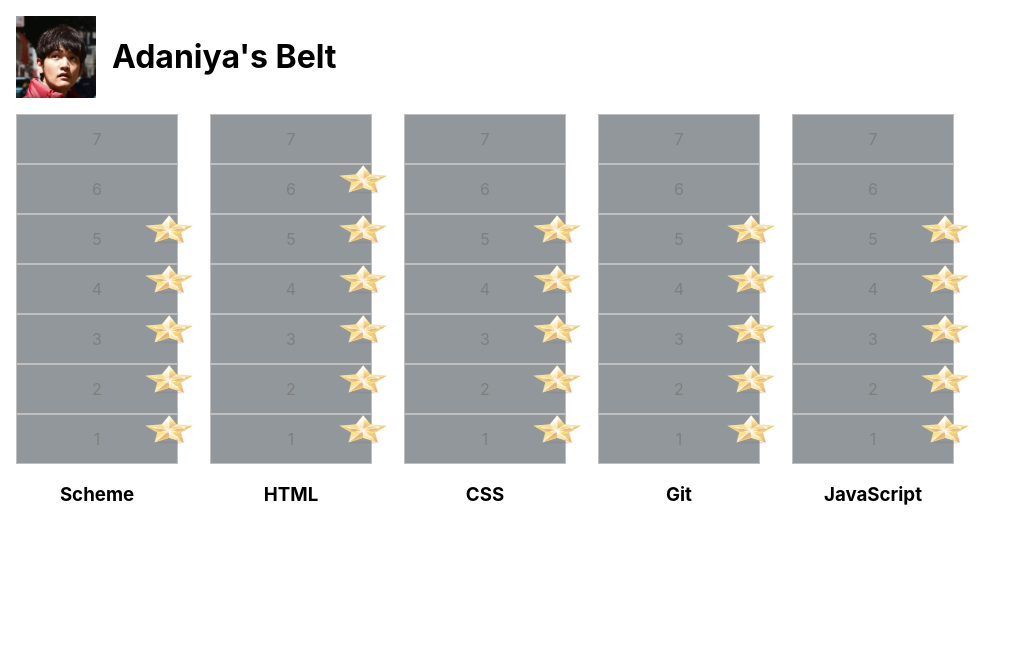
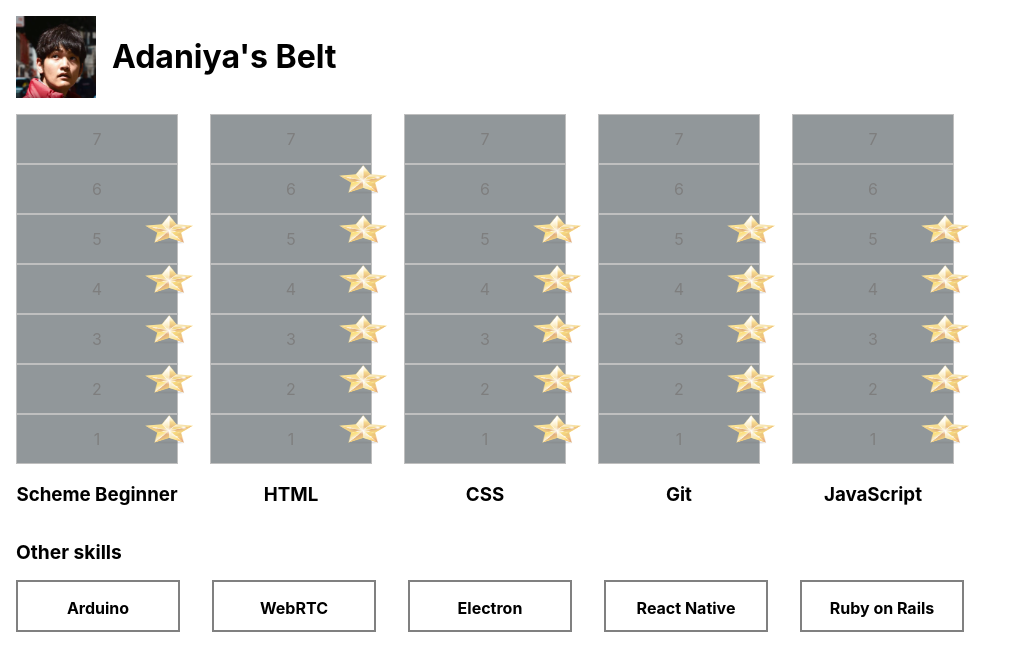
Before and after one commit to tigerscave/scheme-dojo-band-demo, a React app: page /#/ada-belt in a window 1280 px wide. Shown: the top 670 px of the page, without its empty margins (0-1016 px from the left). Built offline with nearby package versions, Linux system fonts and the light colour scheme.

Commit message:
feat: add other skill blocks

```diff
--- a/src/App.js
+++ b/src/App.js
@@ -11,11 +11,7 @@ import LevelOnePage from "./pages/level-one";
 function App() {
   return (
     <Router>
-      <Route
-        path="/"
-        exact
-        component={TopPage}
-      />
+      <Route path="/" exact component={TopPage} />
       <Route path="/belt-guide" component={BeltGuidePage} />
       <Route path="/zigen-belt" component={ZigenBeltPage} />
       <Route path="/ada-belt" component={AdaBeltPage} />
--- a/src/components/cell.js
+++ b/src/components/cell.js
@@ -1,7 +1,7 @@
 import React, { useState } from "react";
 import { bandColors } from "../statics/colors";
 import CellModal from "./cell-modal";
-import starImg from "../assets/images/star.png"
+import starImg from "../assets/images/star.png";
 
 const Cell = ({ data, isPassed, isGuide }) => {
   const [isModalShown, toggleModal] = useState(false);
--- /dev/null
+++ b/src/components/skill-blocks.js
@@ -0,0 +1,35 @@
+import React from "react";
+
+const SkillBlocks = ({ skills }) => (
+  <div>
+    <h3>Other skills</h3>
+    <div className="skill-container">
+      {skills.map((skillName, i) => (
+        <div className="skill-content">
+          <p>{skillName}</p>
+        </div>
+      ))}
+    </div>
+    <style jsx>{`
+      h3 {
+        margin: 1rem 1rem;
+        font-size: 1.2rem;
+      }
+      .skill-container {
+        display: flex;
+      }
+      .skill-content {
+        border: 2px solid gray;
+        width: 10rem;
+        height: 3rem;
+        margin: 0 1rem;
+        text-align: center;
+      }
+      p {
+        font-weight: bold;
+      }
+    `}</style>
+  </div>
+);
+
+export default SkillBlocks;
--- a/src/pages/ada-belt.js
+++ b/src/pages/ada-belt.js
@@ -1,8 +1,9 @@
 import React from "react";
 import programmingClassification from "../statics/programmingClassification";
 import Levels from "../components/levels";
-import { ada } from "../statics/userScores";
+import { ada, adaSkills } from "../statics/userScores";
 import adaImg from "../assets/images/ada.jpg";
+import SkillBlocks from "../components/skill-blocks";
 
 const AdaBeltPage = () => {
   return (
@@ -15,6 +16,9 @@ const AdaBeltPage = () => {
         {programmingClassification.map((d, i) => (
           <Levels data={d} key={i} user={ada} />
         ))}
+      </div>
+      <div>
+        <SkillBlocks skills={adaSkills} />
       </div>
       <style jsx="true">{`
         div.profile {
--- a/src/pages/belt-guide.js
+++ b/src/pages/belt-guide.js
@@ -8,7 +8,7 @@ const BeltGuidePage = () => {
       <h1>Scheme Dojo Programming Belt Guides</h1>
       <div className="content">
         {programmingClassification.map((d, i) => (
-          <Levels data={d} key={i} isGuide={true}/>
+          <Levels data={d} key={i} isGuide={true} />
         ))}
       </div>
       <style jsx="true">{`
--- a/src/pages/rah-belt.js
+++ b/src/pages/rah-belt.js
@@ -1,8 +1,9 @@
 import React from "react";
 import programmingClassification from "../statics/programmingClassification";
 import Levels from "../components/levels";
-import { rah } from "../statics/userScores";
+import { rah, rahSkills } from "../statics/userScores";
 import rahImg from "../assets/images/rah.jpg";
+import SkillBlocks from "../components/skill-blocks";
 
 const RahBeltPage = () => {
   return (
@@ -15,6 +16,9 @@ const RahBeltPage = () => {
         {programmingClassification.map((d, i) => (
           <Levels data={d} key={i} user={rah} />
         ))}
+      </div>
+      <div>
+        <SkillBlocks skills={rahSkills} />
       </div>
       <style jsx="true">{`
         div.profile {
--- a/src/pages/zigen-belt.js
+++ b/src/pages/zigen-belt.js
@@ -1,8 +1,9 @@
 import React from "react";
 import programmingClassification from "../statics/programmingClassification";
 import Levels from "../components/levels";
-import { zigen } from "../statics/userScores";
+import { zigen, zigenSkills } from "../statics/userScores";
 import zigenImg from "../assets/images/zigen.jpg";
+import SkillBlocks from "../components/skill-blocks";
 
 const ZigenBeltPage = () => {
   return (
@@ -15,6 +16,9 @@ const ZigenBeltPage = () => {
         {programmingClassification.map((d, i) => (
           <Levels data={d} key={i} user={zigen} />
         ))}
+      </div>
+      <div>
+        <SkillBlocks skills={zigenSkills} />
       </div>
       <style jsx>{`
         div.profile {
--- a/src/statics/programmingClassification.js
+++ b/src/statics/programmingClassification.js
@@ -1,5 +1,5 @@
 const schemeClassification = {
-  name: "Scheme",
+  name: "Scheme Beginner",
   levels: [
     {
       level: 1,
@@ -184,5 +184,5 @@ export default [
   htmlClassification,
   cssClassification,
   gitClassification,
-  javaScriptClassification,
+  javaScriptClassification
 ];
--- a/src/statics/userScores.js
+++ b/src/statics/userScores.js
@@ -1,41 +1,71 @@
 const ada = {
-  Scheme: 5,
+  "Scheme Beginner": 5,
   HTML: 6,
   CSS: 5,
   JavaScript: 5,
   Git: 5
 };
 
+const adaSkills = [
+  "Arduino",
+  "WebRTC",
+  "Electron",
+  "React Native",
+  "Ruby on Rails"
+];
+
 const rah = {
-  Scheme: 3,
+  "Scheme Beginner": 3,
   HTML: 4,
   CSS: 5,
   JavaScript: 3,
   Git: 3
 };
 
+const rahSkills = ["Electron", "Ruby on Rails", "React Native"];
+
 const zigen = {
-  Scheme: 7,
+  "Scheme Beginner": 7,
   HTML: 7,
   CSS: 7,
   JavaScript: 7,
   Git: 7
 };
 
+const zigenSkills = [
+  "Swift",
+  "Scala",
+  "Elixer",
+  "WebRTC",
+  "Arduino",
+  "React Native",
+  "Ruby on Rails",
+  "Go"
+];
+
 const mamadou = {
-  Scheme: 0,
+  "Scheme Beginner": 0,
   HTML: 0,
   CSS: 0,
   Git: 0,
-  JavaScript: 0,
+  JavaScript: 0
 };
 
 const levelOne = {
-  Scheme: 1,
+  "Scheme Beginner": 1,
   HTML: 1,
   CSS: 1,
   Git: 1,
-  JavaScript: 1,
+  JavaScript: 1
 };
 
-export { ada, rah, zigen, mamadou, levelOne };
+export {
+  ada,
+  rah,
+  zigen,
+  mamadou,
+  levelOne,
+  adaSkills,
+  rahSkills,
+  zigenSkills
+};
```
Also changed, not shown: service-worker.js (+11 -9 lines), src/components/levels.js (+6 -1 lines), src/pages/level-one.js (line endings or trailing spaces), 1 other file (tests, documents, lock files or other folders).
